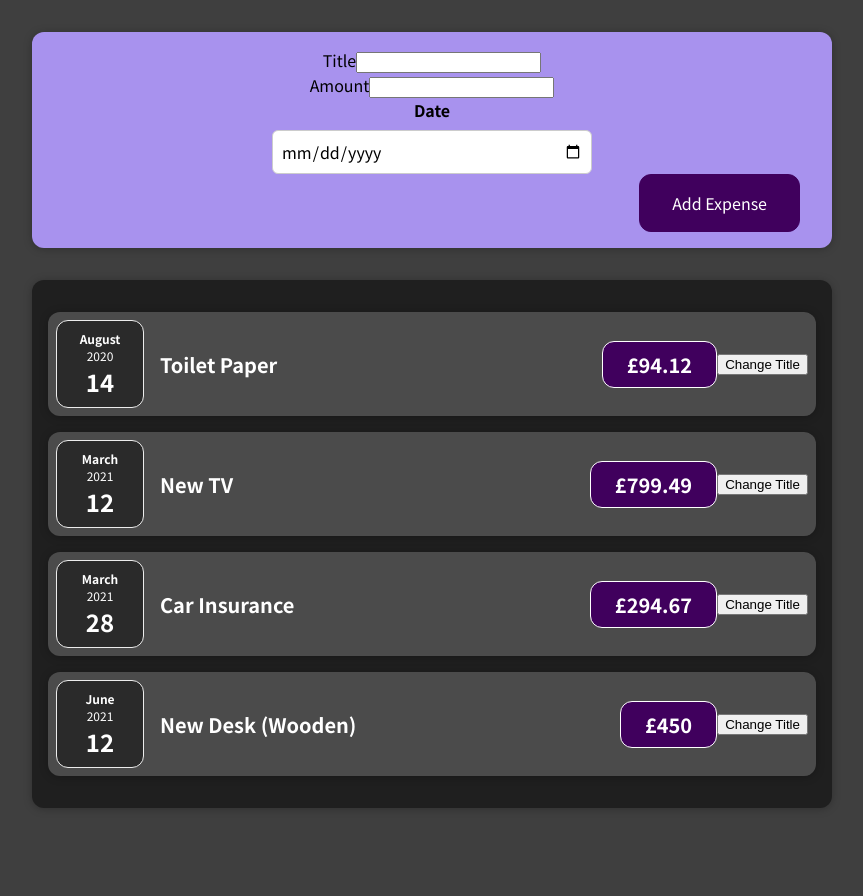
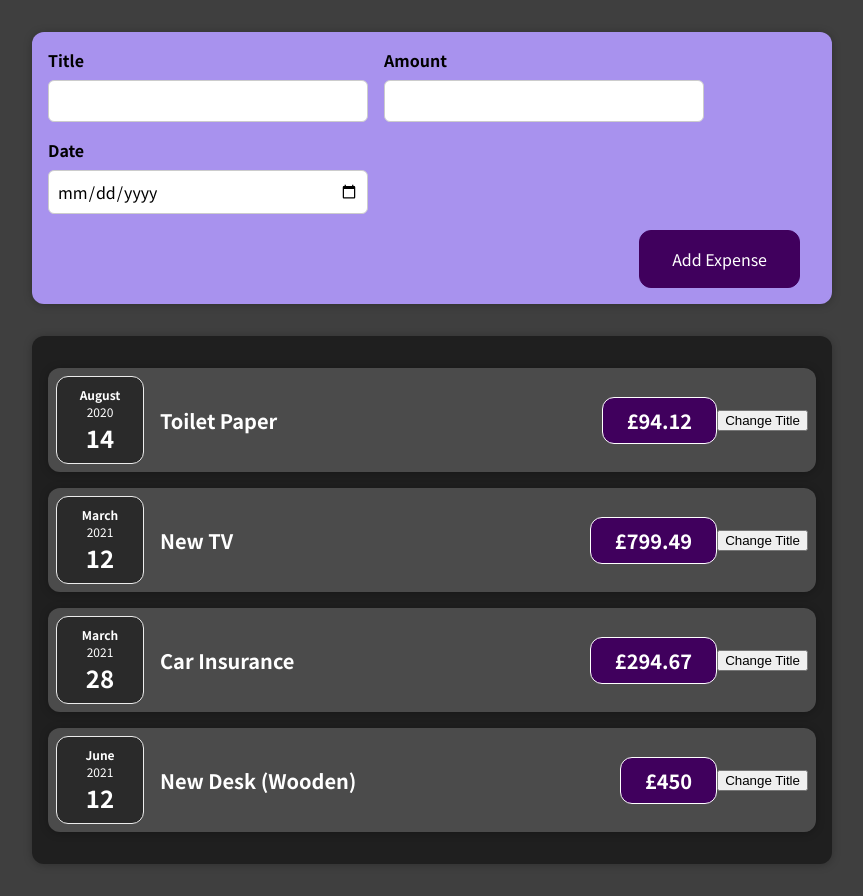
Before and after one commit to euanstirling/react-complete-guide, a React (Create React App) app: page / in a window 1280 px wide. Shown: the whole page, without its empty margins (208-1071 px from the left). Before the commit the page ends 840 px from the top, so only its background shows below. Built offline with nearby package versions, Linux system fonts and the light colour scheme.

Commit message:
added state logic

```diff
--- a/src/App.js
+++ b/src/App.js
@@ -27,13 +27,18 @@
   ];
   return (
     <div>
-      <NewExpense />
+      <NewExpense onAddExpense={addExpenseHandler} />
 
       <Expenses items={expenses} />
     </div>
   );
 };
 
+const addExpenseHandler = (expense) => {
+  console.log('In App,js');
+  console.log(expense);
+};
+
 export default App;
 // this will be the root component, all other components will be in the components folder
 // this will be the top of the component tree
--- a/src/components/NewExpense/ExpenseForm.js
+++ b/src/components/NewExpense/ExpenseForm.js
@@ -1,22 +1,91 @@
-import React from 'react';
+import React, { useState } from 'react';
 
 import './ExpenseForm.css';
 
-const ExpenseForm = () => {
+const ExpenseForm = (props) => {
+  const [enteredTitle, setEnteredTitle] = useState('');
+  const [enteredAmount, setEnteredAmount] = useState('');
+  const [enteredDate, setEnteredDate] = useState('');
+  //   const [userInput, setUserInput] = useState({
+  //     enteredTitle: '',
+  //     enteredAmount: '',
+  //     enteredDate: '',
+  //   });
+
+  const titleChangeHandler = (event) => {
+    setEnteredTitle(event.target.value);
+    //* this will show a merged state
+    // setUserInput({
+    //   ...userInput,
+    //   enteredTitle: event.target.value,
+    // });
+
+    // * safest way to always ensure you have the latest state snapshot
+    // setUserInput((prevState) => {
+    //     return {...prevState, enteredTitle: event.target.value};
+    // });
+  };
+
+  const amountChangeHandler = (event) => {
+    setEnteredAmount(event.target.value);
+    // setUserInput({
+    //   ...userInput,
+    //   enteredAmount: event.target.value,
+    // });
+  };
+
+  const dateChangeHandler = (event) => {
+    setEnteredDate(event.target.value);
+    // setUserInput({
+    //   ...userInput,
+    //   enteredDate: event.target.value,
+    // });
+  };
+
+  const submitHandler = (event) => {
+    event.preventDefault();
+
+    const expenseData = {
+      title: enteredTitle,
+      amount: enteredAmount,
+      date: new Date(enteredDate),
+    };
+    props.onSaveExpenseData(expenseData);
+    setEnteredTitle('');
+    setEnteredAmount('');
+    setEnteredDate('');
+  };
+
   return (
-    <form>
-      <div classsName='new-expense__controls'>
-        <div className='new_expense__control'>
+    <form onSubmit={submitHandler}>
+      <div className='new-expense__controls'>
+        <div className='new-expense__control'>
           <label>Title</label>
-          <input type='text' />
+          <input
+            type='text'
+            value={enteredTitle}
+            onChange={titleChangeHandler}
+          />
         </div>
-        <div className='new_expense__control'>
+        <div className='new-expense__control'>
           <label>Amount</label>
-          <input type='number' min='0.01' step='0.01' />
+          <input
+            type='number'
+            min='0.01'
+            step='0.01'
+            value={enteredAmount}
+            onChange={amountChangeHandler}
+          />
         </div>
         <div className='new-expense__control'>
           <label>Date</label>
-          <input type='date' min='2019-01-01' max='2023-12-31' />
+          <input
+            type='date'
+            min='2019-01-01'
+            max='2023-12-31'
+            value={enteredDate}
+            onChange={dateChangeHandler}
+          />
         </div>
       </div>
       <div className='new-expense__actions'>
--- a/src/components/NewExpense/NewExpense.js
+++ b/src/components/NewExpense/NewExpense.js
@@ -3,10 +3,18 @@
 import ExpenseForm from './ExpenseForm';
 import './NewExpense.css';
 
-const NewExpense = () => {
+const NewExpense = (props) => {
+  const saveExpenseDataHandler = (enteredExpenseData) => {
+    const expenseData = {
+      ...enteredExpenseData,
+      id: Math.random().toString(),
+    };
+    props.onAddExpense(expenseData);
+  };
+
   return (
     <div className='new-expense'>
-      <ExpenseForm />
+      <ExpenseForm onSaveExpenseData={saveExpenseDataHandler} />
     </div>
   );
 };
```
Also changed, not shown: 1 other file (tests, documents, lock files or other folders).
